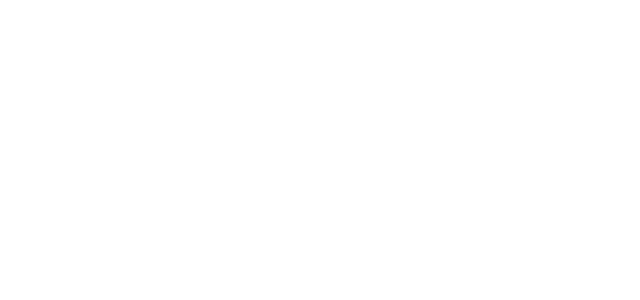
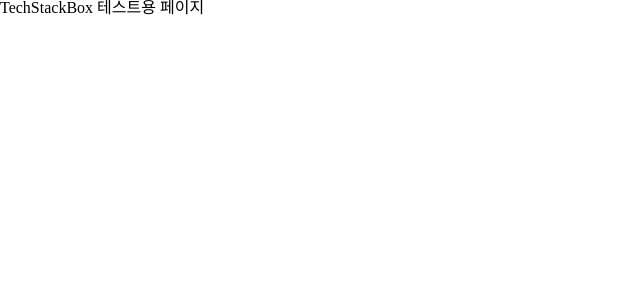
Before and after one commit to boostcampwm-2022/web25-SCOPA, a React (Create React App) app in the folder client/: page /test in a window 1280 px wide. Before the commit this address had no page. Shown: the top 300 px of the page, without its empty margins (0-640 px from the left). Built offline with nearby package versions, Linux system fonts and the light colour scheme.

Commit message:
chore: 테스트용 페이지 추가
- TechStackBox 테스트용 페이지

```diff
--- a/client/src/App.tsx
+++ b/client/src/App.tsx
@@ -1,5 +1,5 @@
 import { Routes, Route } from 'react-router-dom';
-import { LoginPage } from 'pages';
+import { LoginPage, TestPage } from 'pages';
 
 // 라우팅은 이곳에
 const App = () => {
@@ -7,6 +7,7 @@ const App = () => {
     <Routes>
       <Route path='/' element={<div>Hello world!!</div>} />
       <Route path='/login' element={<LoginPage />} />
+      <Route path='/test' element={<TestPage />} />
     </Routes>
   );
 };
--- /dev/null
+++ b/client/src/pages/TestPage/index.tsx
@@ -0,0 +1,3 @@
+export const TestPage = () => {
+  return <div>TechStackBox 테스트용 페이지</div>;
+};
--- a/client/src/pages/index.ts
+++ b/client/src/pages/index.ts
@@ -1,2 +1,4 @@
 export { LoginPage } from './LoginPage';
 export { RegisterPage } from './RegisterPage';
+
+export { TestPage } from './TestPage'; // 테스트용 페이지: 나중에 지워도 됨
```
